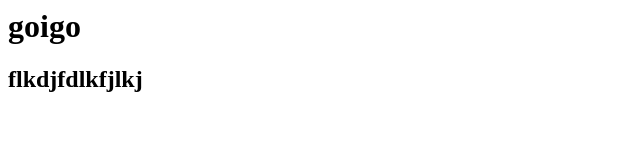
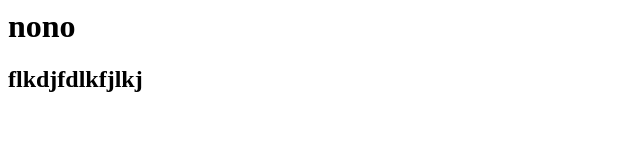
Before and after one commit to makkaba/gitstudy, a plain HTML site: page index.html in a window 1280 px wide. Shown: the full height of the page, 0-640 px from the left. Drawn offline with Linux system fonts and the light colour scheme.

Commit message:
master changed

```diff
--- a/index.html
+++ b/index.html
@@ -3,7 +3,7 @@
   <title>hello</title>
 </head>
 <body>
-<h1>goigo</h1>
+<h1>nono</h1>
 <h2>flkdjfdlkfjlkj</h2>
 </body>
 </html>
```
